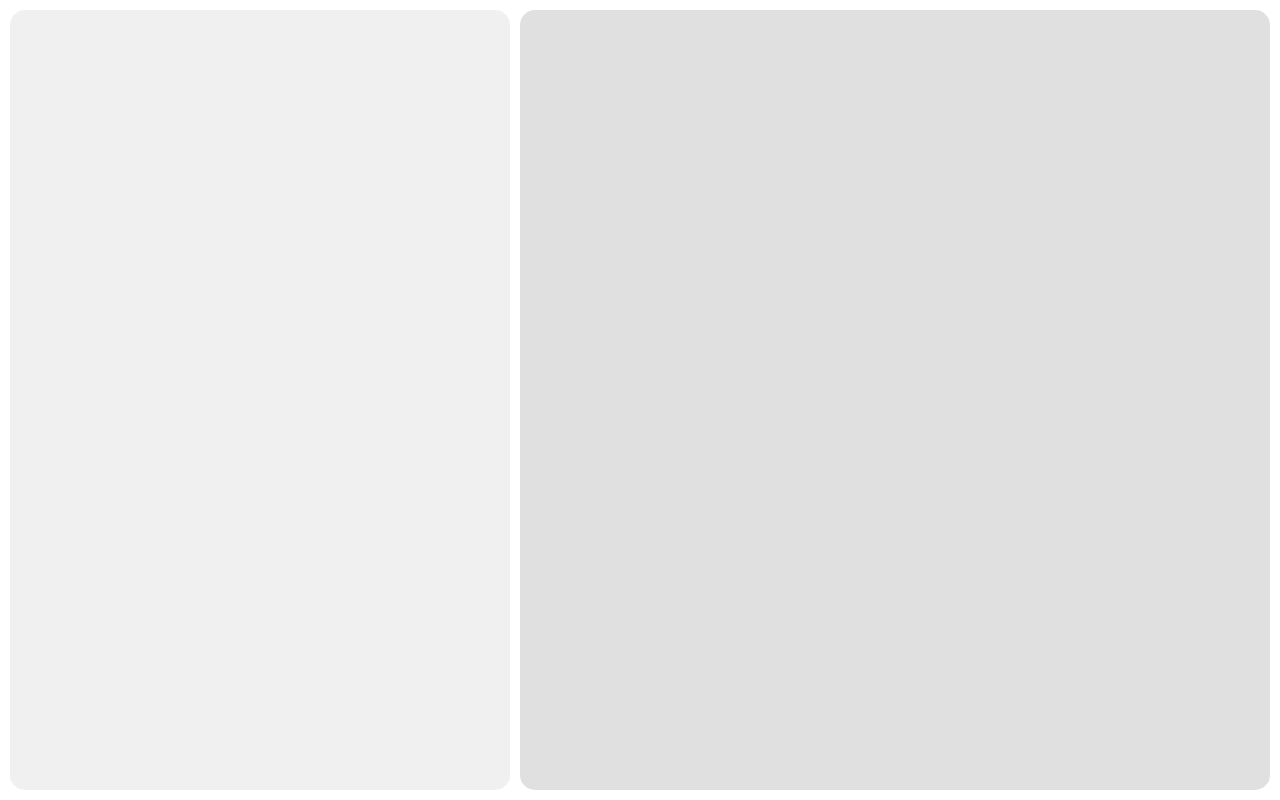
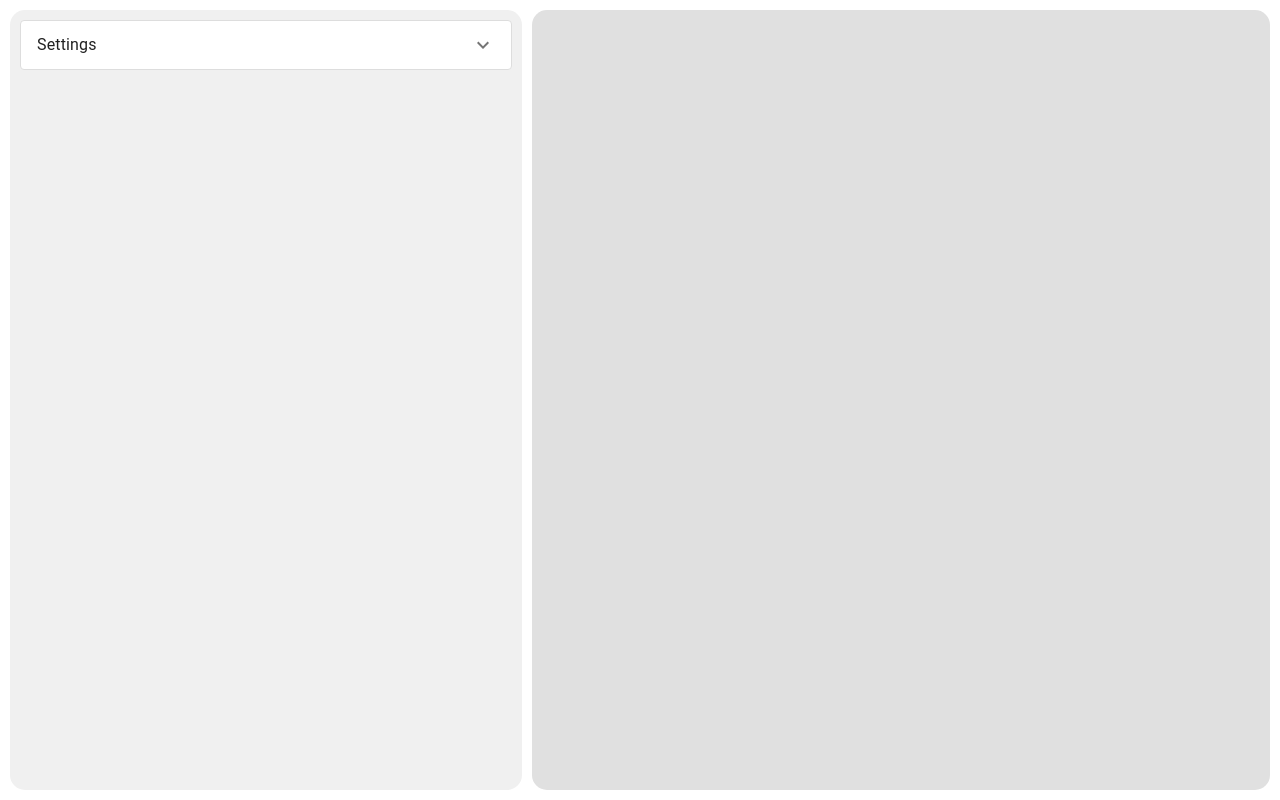
Before and after one commit to jabbarlee/beta-questionist, a Next.js app: page / in a window 1280 px wide. Built offline with nearby package versions, Linux system fonts and the light colour scheme.

Commit message:
chip selection added to accordion

```diff
--- /dev/null
+++ b/src/components/Accordion/index.tsx
@@ -0,0 +1,60 @@
+'use client';
+
+import React, { useState } from 'react';
+import { Accordion, AccordionDetails, AccordionSummary, Typography } from '@mui/material';
+import ExpandMoreIcon from '@mui/icons-material/ExpandMore';
+import SelectionChip from '../SelectionChip';
+
+function Index({
+  title,
+  metaText,
+  chips
+}: {
+  title: string;
+  metaText: string;
+  chips: string[];
+}) {
+  const [selectedChips, setSelectedChips] = useState<string[]>([]);
+
+  const handleChipClick = (label: string) => {
+    setSelectedChips(prevSelectedChips => {
+      if (prevSelectedChips.includes(label)) {
+        return prevSelectedChips.filter(chip => chip !== label);
+      } else {
+        return [...prevSelectedChips, label];
+      }
+    });
+    console.log(`Selected chips: ${selectedChips} in ${title}`);
+  };
+
+  return (
+    <div>
+      <Accordion sx={{ boxShadow: 'none', border: '1px solid #ddd', borderRadius: '8px', '&:before': { display: 'none' } }}>
+        <AccordionSummary
+          expandIcon={<ExpandMoreIcon />}
+          id="panel1-header"
+          sx={{
+            borderTopLeftRadius: '8px',
+            borderTopRightRadius: '8px',
+          }}
+        >
+          <Typography>{title}</Typography>
+        </AccordionSummary>
+        <AccordionDetails
+          sx={{
+            borderBottomLeftRadius: '8px',
+            borderBottomRightRadius: '8px',
+          }}
+        >
+          <Typography>
+            {metaText}
+          </Typography>
+          <br/>
+          <SelectionChip chips={chips} selectedChips={selectedChips} onChipClick={handleChipClick} />
+        </AccordionDetails>
+      </Accordion>
+    </div>
+  );
+}
+
+export default Index;
--- a/src/components/ConfigSide/index.module.css
+++ b/src/components/ConfigSide/index.module.css
@@ -2,4 +2,5 @@
     flex: 2;
     background-color: #f0f0f0;
     border-radius: 15px;
+    padding: 10px;
   }
--- a/src/components/ConfigSide/index.tsx
+++ b/src/components/ConfigSide/index.tsx
@@ -1,12 +1,18 @@
-import React from 'react'
-import styles from './index.module.css'
+'use client';
 
-function index() {
+import * as React from 'react';
+import styles from './index.module.css';
+import Accordion from '../Accordion';
+
+export default function index() {
+
   return (
     <div className={styles.configSide}>
-
+        <Accordion
+          title="Settings"
+          metaText="Configure settings for the application"
+          chips={['test', 'test2', 'test3']}
+        />
     </div>
-  )
+  );
 }
-
-export default index
--- /dev/null
+++ b/src/components/SelectionChip/index.tsx
@@ -0,0 +1,23 @@
+'use client';
+
+import React from 'react';
+import { Chip, Stack } from '@mui/material';
+import { ChipProps } from '../../types/formActionsProps';
+
+const SelectionChip = ({ chips, selectedChips, onChipClick }: ChipProps) => {
+  return (
+    <Stack direction="row" spacing={1}>
+      {chips.map((chip, index) => (
+        <Chip
+          key={index}
+          onClick={() => onChipClick(chip)}
+          label={chip}
+          variant={selectedChips.includes(chip) ? "filled" : "outlined"}
+          color={selectedChips.includes(chip) ? "success" : "default"}
+        />
+      ))}
+    </Stack>
+  );
+};
+
+export default SelectionChip;
```
Also changed, not shown: src/types/formActionsProps.ts (+4 -8 lines).
